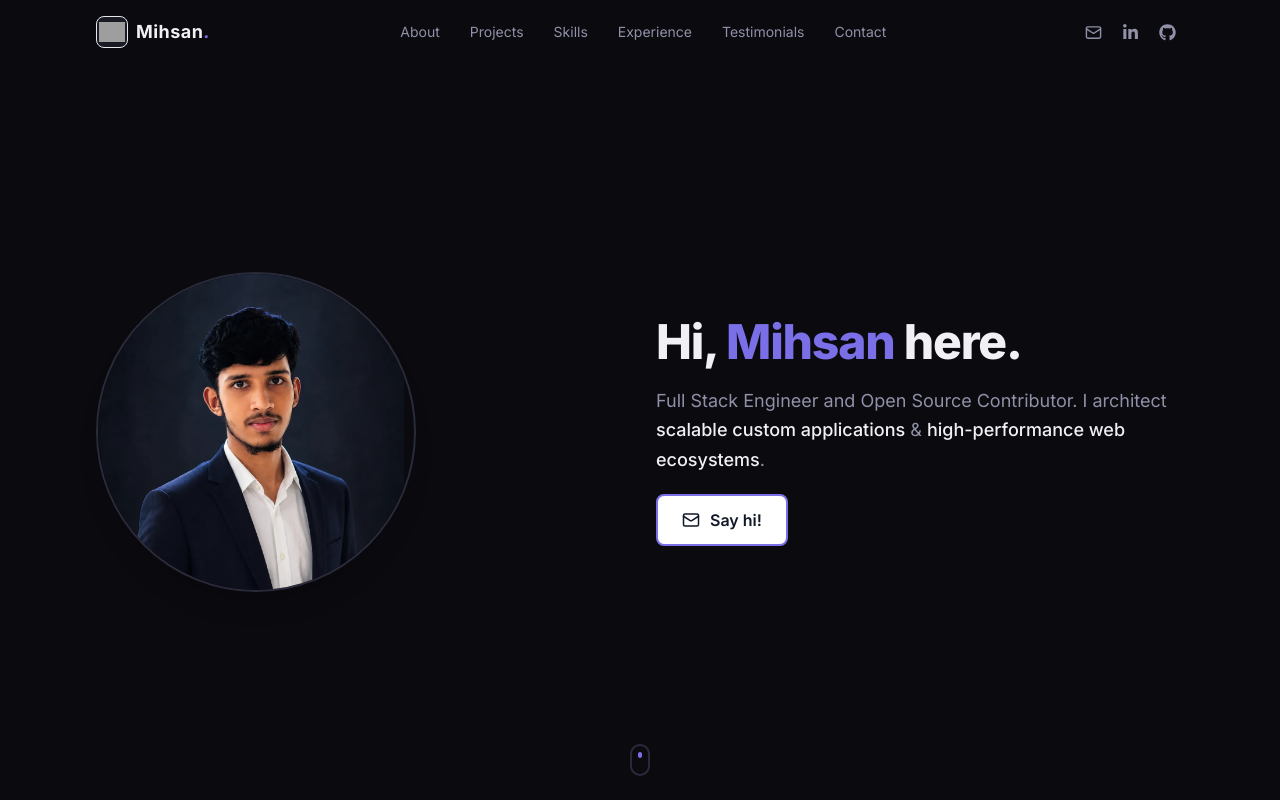
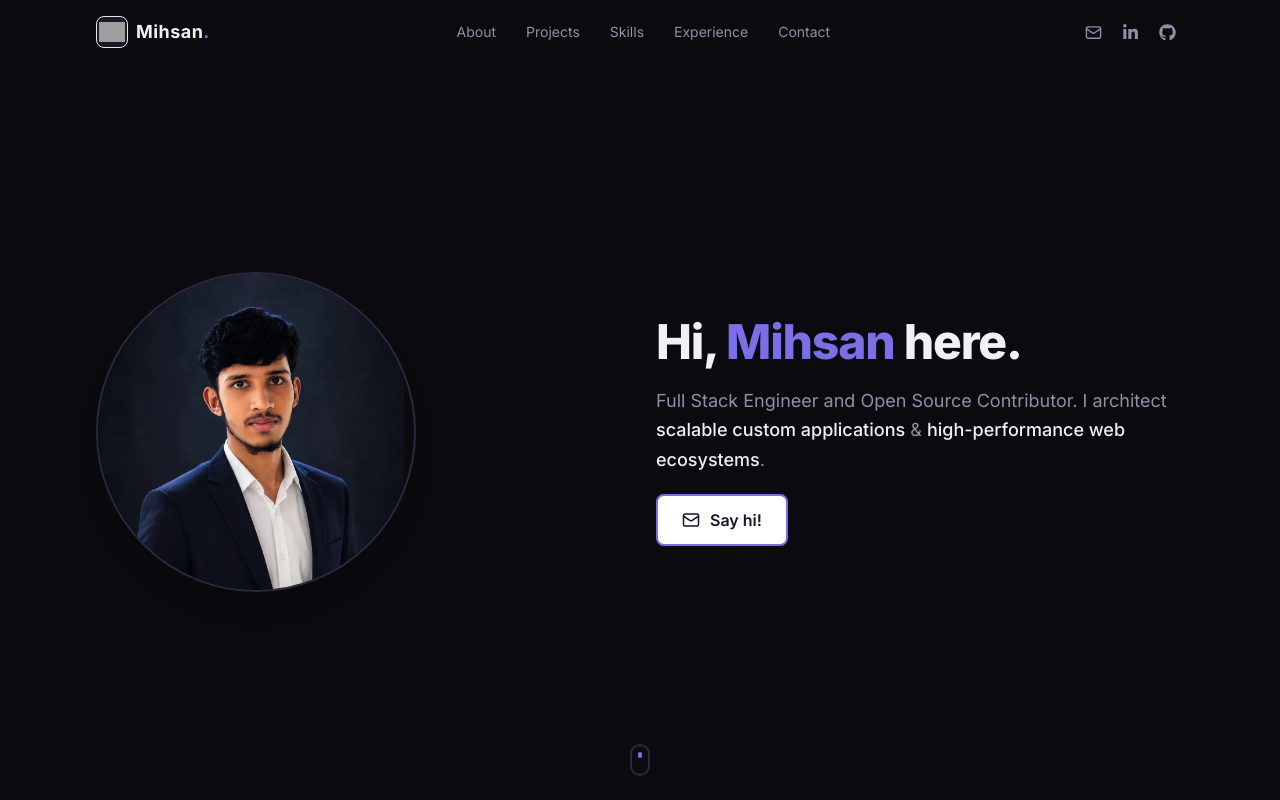
Before and after one commit to mihsanalam/mihsan-portfolio, a Next.js app: page / in a window 1280 px wide. Shown: the top 800 px of the page. Built offline with nearby package versions, Linux system fonts and the light colour scheme; grey boxes are pictures that could not be loaded.

Commit message:
Navbar: remove Testimonials link

```diff
--- a/src/components/layout/Navbar.tsx
+++ b/src/components/layout/Navbar.tsx
@@ -11,7 +11,6 @@ const navLinks: NavLink[] = [
   { label: "Projects", href: "#projects" },
   { label: "Skills", href: "#skills" },
   { label: "Experience", href: "#experience" },
-  { label: "Testimonials", href: "#testimonials" },
   { label: "Contact", href: "#contact" },
 ];
 
```
